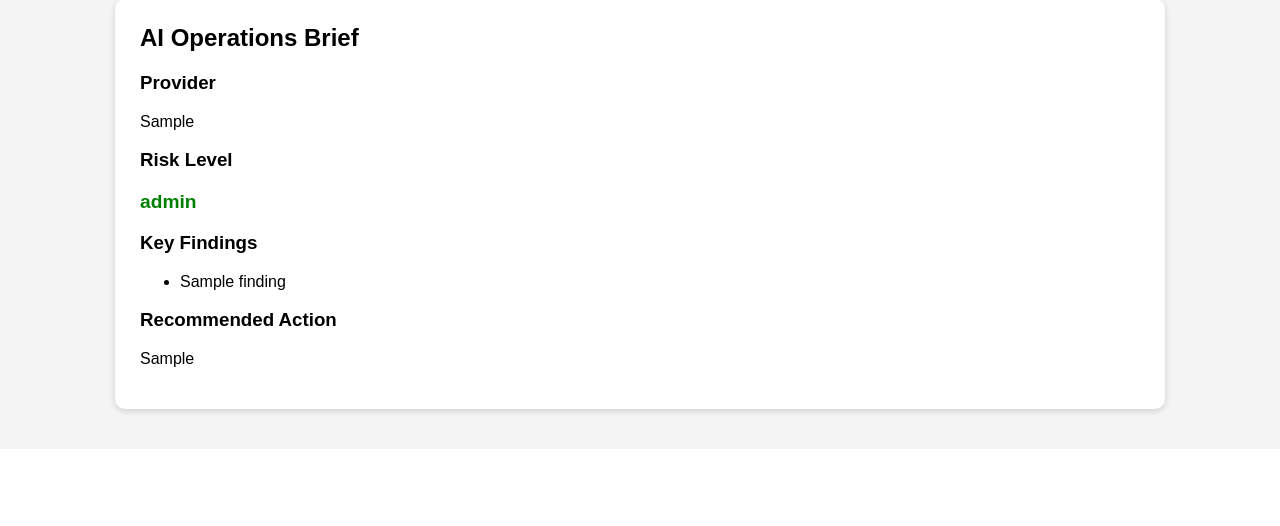
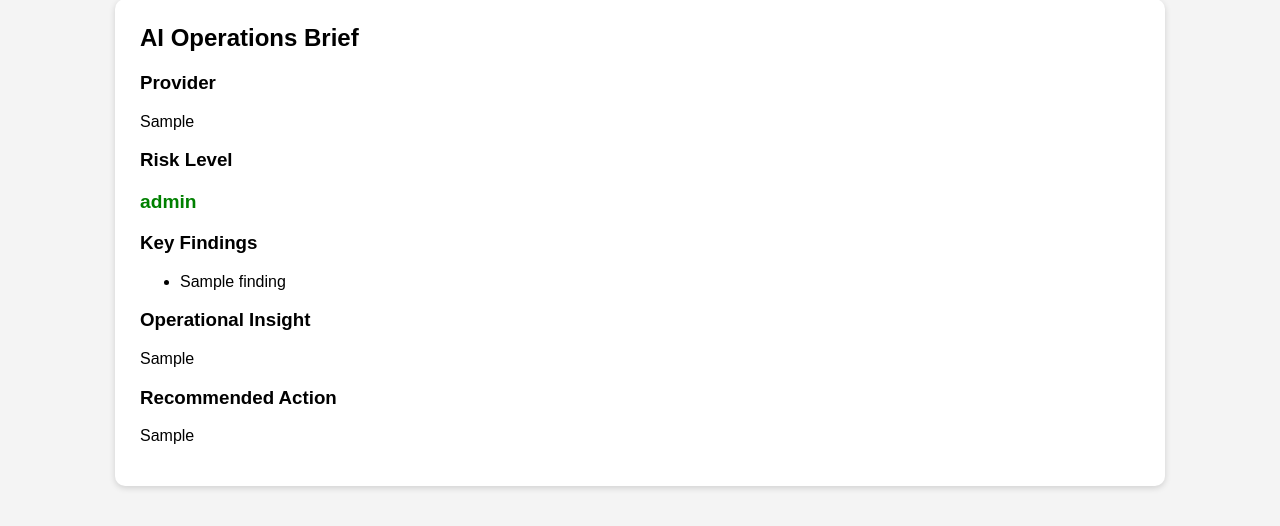
Before and after one commit to grgdougall-crypto/linux-ops-automation-lab, a Flask app: template dashboard/templates/index.html in a window 1280 px wide. Shown: the part 1574-2100 px from the top of the page. Before the commit the page ends 1990 px from the top, so only its background shows below. Run offline with Flask 3, Linux system fonts and the light colour scheme; the template is opened without the code that fills it: most values are stand-ins (such as "Sample title", 1, 10 or a date in 2020).

Commit message:
Add operational insight to AI dashboard brief

```diff
--- a/dashboard/app.py
+++ b/dashboard/app.py
@@ -11,7 +11,12 @@ AUTOMATION_LOG = REPORT_DIR / "daily_automation.log"
 
 sys.path.append(str(PROJECT_DIR / "python"))
 
-from ai_ops_summary import get_latest_report, extract_report_data, generate_local_ai_summary
+from ai_ops_summary import (
+    get_latest_report,
+    extract_report_data,
+    generate_local_ai_summary,
+    generate_operational_insight
+)
 
 
 def get_automation_info():
@@ -179,6 +184,7 @@ def home():
     report_data = get_latest_report_data()
     automation_data = get_automation_info()
     ai_summary = get_ai_summary()
+    operational_insight = generate_operational_insight()
 
     return render_template(
         "index.html",
@@ -203,7 +209,8 @@ def home():
         ai_risk_level=ai_summary["risk_level"],
         ai_summary=ai_summary["summary"],
         ai_findings=ai_summary["findings"],
-        ai_recommendation=ai_summary["recommendation"]
+        ai_recommendation=ai_summary["recommendation"],
+        operational_insight=operational_insight
     )
 
 
--- a/dashboard/templates/index.html
+++ b/dashboard/templates/index.html
@@ -84,6 +84,9 @@
             {% endfor %}
         </ul>
 
+        <h3>Operational Insight</h3>
+        <p>{{ operational_insight }}</p>
+
         <h3>Recommended Action</h3>
         <p>{{ ai_recommendation }}</p>
     </div>
```
